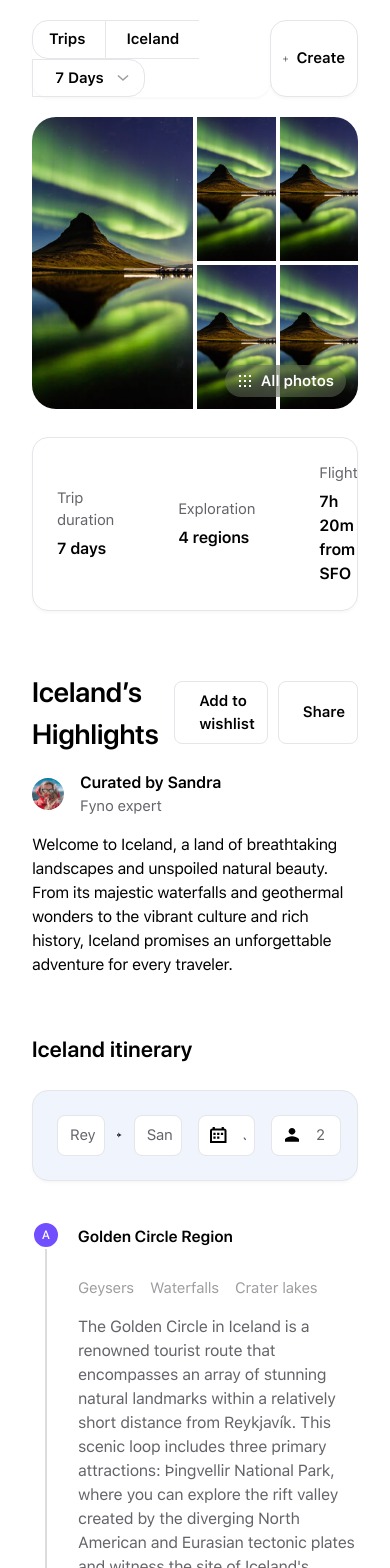
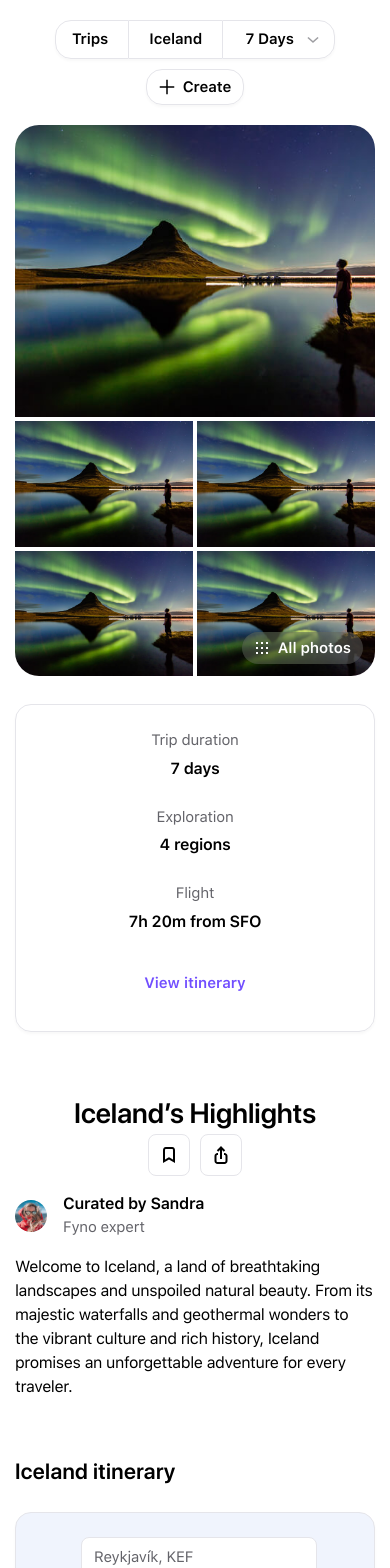
Before and after one commit to buhowski/fyno-showcase, a React (Create React App) app: page / in a window 390 px wide. Shown: the top 1568 px of the page. Built offline with nearby package versions, Linux system fonts and the light colour scheme.

Commit message:
responsive done

```diff
--- a/src/App.tsx
+++ b/src/App.tsx
@@ -1,10 +1,10 @@
+import './App.scss';
+
 import Header from './components/Header/Header';
 import Gallery from './components/Gallery/Gallery';
 import Overall from './components/Overall/Overall';
 import Highlights from './components/Highlights/Highlights';
 import Itinerary from './components/Itinerary/Itinerary';
-
-import './App.scss';
 
 const App = () => {
 	return (
--- a/src/components/Gallery/Gallery.scss
+++ b/src/components/Gallery/Gallery.scss
@@ -12,6 +12,10 @@
 		border-radius: 24px;
 		overflow: hidden;
 
+		@include respond-to(medium) {
+			flex-direction: column;
+		}
+
 		img,
 		picture {
 			width: 100%;
@@ -24,6 +28,10 @@
 	&-main {
 		width: 50%;
 		height: 292px;
+
+		@include respond-to(medium) {
+			width: 100%;
+		}
 	}
 
 	&-list {
@@ -31,6 +39,10 @@
 		width: 50%;
 		display: flex;
 		flex-wrap: wrap;
+
+		@include respond-to(medium) {
+			width: 100%;
+		}
 	}
 
 	&-item {
--- a/src/components/Header/Header.scss
+++ b/src/components/Header/Header.scss
@@ -9,6 +9,11 @@
 .navigation {
 	&-menu {
 		display: flex;
+
+		@include respond-to(medium) {
+			flex-direction: column;
+			align-items: center;
+		}
 	}
 
 	&-list {
@@ -86,6 +91,11 @@
 		display: flex;
 		align-items: center;
 
+		@include respond-to(medium) {
+			margin-top: 10px;
+			margin-left: 0;
+		}
+
 		svg {
 			margin-right: 8px;
 		}
--- a/src/components/Highlights/Highlights.scss
+++ b/src/components/Highlights/Highlights.scss
@@ -8,11 +8,17 @@
 		align-items: center;
 		justify-content: space-between;
 		margin-bottom: 16px;
+
+		@include respond-to(medium) {
+			flex-direction: column;
+			text-align: center;
+		}
 	}
 
 	&__title {
 		font-size: 28px;
 		font-weight: $semibold;
+		white-space: normal;
 	}
 
 	&-actions {
--- a/src/components/Itinerary/Itinerary.scss
+++ b/src/components/Itinerary/Itinerary.scss
@@ -21,10 +21,18 @@
 		letter-spacing: -0.2px;
 		font-size: 15px;
 
+		@include respond-to(medium) {
+			flex-direction: column;
+		}
+
 		&__plane {
 			width: 24px;
 			display: flex;
 			margin: 0 12px;
+
+			@include respond-to(medium) {
+				margin-top: 12px;
+			}
 		}
 
 		svg {
@@ -41,6 +49,13 @@
 			margin-left: 16px;
 			padding-left: 4px;
 			cursor: pointer;
+
+			&:not(:first-child) {
+				@include respond-to(medium) {
+					margin-left: 0;
+					margin-top: 12px;
+				}
+			}
 
 			&:hover {
 				border-color: rgba($primary-color, 0.3);
--- a/src/components/Modal/Modal.scss
+++ b/src/components/Modal/Modal.scss
@@ -25,6 +25,11 @@
 		margin-bottom: 24px;
 		position: relative;
 
+		@include respond-to(medium) {
+			flex-direction: column;
+			align-items: flex-start;
+		}
+
 		&::before {
 			content: '';
 			display: block;
@@ -39,6 +44,14 @@
 			transform: translateY(-50%);
 			box-sizing: content-box;
 		}
+
+		.day-plan__more {
+			@include respond-to(medium) {
+				// margin: 0 auto 20px;
+				// margin-left: 0;
+				padding-left: 0;
+			}
+		}
 	}
 
 	.carousel-img {
@@ -47,6 +60,11 @@
 		border-radius: 12px;
 		margin-right: 24px;
 		margin-bottom: 0;
+
+		@include respond-to(medium) {
+			margin-right: 0;
+			margin-bottom: 20px;
+		}
 	}
 
 	&-curators {
@@ -57,6 +75,10 @@
 		margin-top: 15px;
 		margin-bottom: 15px;
 		margin-left: 12px;
+
+		@include respond-to(medium) {
+			margin-left: 0;
+		}
 	}
 
 	&-drag {
@@ -64,6 +86,12 @@
 		margin-left: auto;
 		cursor: pointer;
 		padding: 10px 0;
+
+		@include respond-to(medium) {
+			margin-top: 15px;
+			margin-bottom: 5px;
+			margin-left: 18px;
+		}
 	}
 }
 
@@ -71,10 +99,7 @@
 	display: flex;
 	align-items: center;
 	justify-content: space-between;
-
-	.region__title {
-		margin-bottom: 16px;
-	}
+	margin-bottom: 16px;
 
 	&__time {
 		font-size: 13px;
--- a/src/components/Overall/Overall.scss
+++ b/src/components/Overall/Overall.scss
@@ -10,11 +10,21 @@
 
 	&-grid {
 		display: flex;
-		align-items: center;
+
+		@include respond-to(medium) {
+			flex-direction: column;
+			align-items: center;
+			text-align: center;
+		}
 	}
 
-	&-item {
-		margin-right: 64px;
+	&-item:not(:last-child) {
+		margin-right: 10%;
+
+		@include respond-to(medium) {
+			margin-right: 0;
+			margin-bottom: 25px;
+		}
 
 		.default-h4 {
 			margin-bottom: 5px;
@@ -26,11 +36,17 @@
 	font-size: 15px;
 	color: $highlight-color;
 	font-weight: 600;
-	margin-left: auto;
+	margin: auto;
+	margin-right: 0;
 	padding: 12px;
 	border: $border;
 	border-color: transparent;
 	border-radius: 24px;
+	text-align: center;
+
+	@include respond-to(medium) {
+		margin-left: 0;
+	}
 
 	&:hover {
 		border-color: rgba($highlight-color, 0.3);
--- a/src/components/Slider/Slider.scss
+++ b/src/components/Slider/Slider.scss
@@ -26,6 +26,7 @@ $width: 216px;
 		overflow: hidden;
 		position: relative;
 		margin-bottom: 8px;
+		flex-shrink: 0;
 
 		img {
 			height: 100%;
--- a/src/styles/_variables.scss
+++ b/src/styles/_variables.scss
@@ -24,9 +24,8 @@ $zIndex-dropdown: 1000;
 $zIndex-modal: 1050;
 
 // Breakpoints
-$breakpoint-small: 480px;
-$breakpoint-medium: 768px;
-$breakpoint-large: 1024px;
+$breakpoint-small: 360px;
+$breakpoint-medium: 620px;
 
 // Transition timing
 $transition-time: 0.3s;
--- a/src/styles/default.scss
+++ b/src/styles/default.scss
@@ -17,6 +17,11 @@ body {
 	margin-inline: auto; // instead of margin: 0 auto;
 	padding: 20px 32px 48px;
 	background-color: $white;
+
+	@include respond-to(medium) {
+		padding-left: 15px;
+		padding-right: 15px;
+	}
 }
 
 .default-h3 {
@@ -47,13 +52,26 @@ body {
 	padding: 8px 12px 8px 14px;
 	display: flex;
 	align-items: center;
-
+	white-space: nowrap;
 	font-size: 15px;
 	letter-spacing: -0.1px;
 	font-weight: $semibold;
 
+	@include respond-to(medium) {
+		font-size: 0;
+		padding: 0;
+		width: 40px;
+		height: 40px;
+		justify-content: center;
+	}
+
 	svg {
 		margin-right: 10px;
+		flex-shrink: 0;
+
+		@include respond-to(medium) {
+			margin-right: 0;
+		}
 	}
 }
 
@@ -64,6 +82,9 @@ body {
 .title {
 	font-family: $second-family;
 	font-weight: $semibold;
+	overflow: hidden;
+	text-overflow: ellipsis;
+	white-space: nowrap;
 }
 
 input {
```
